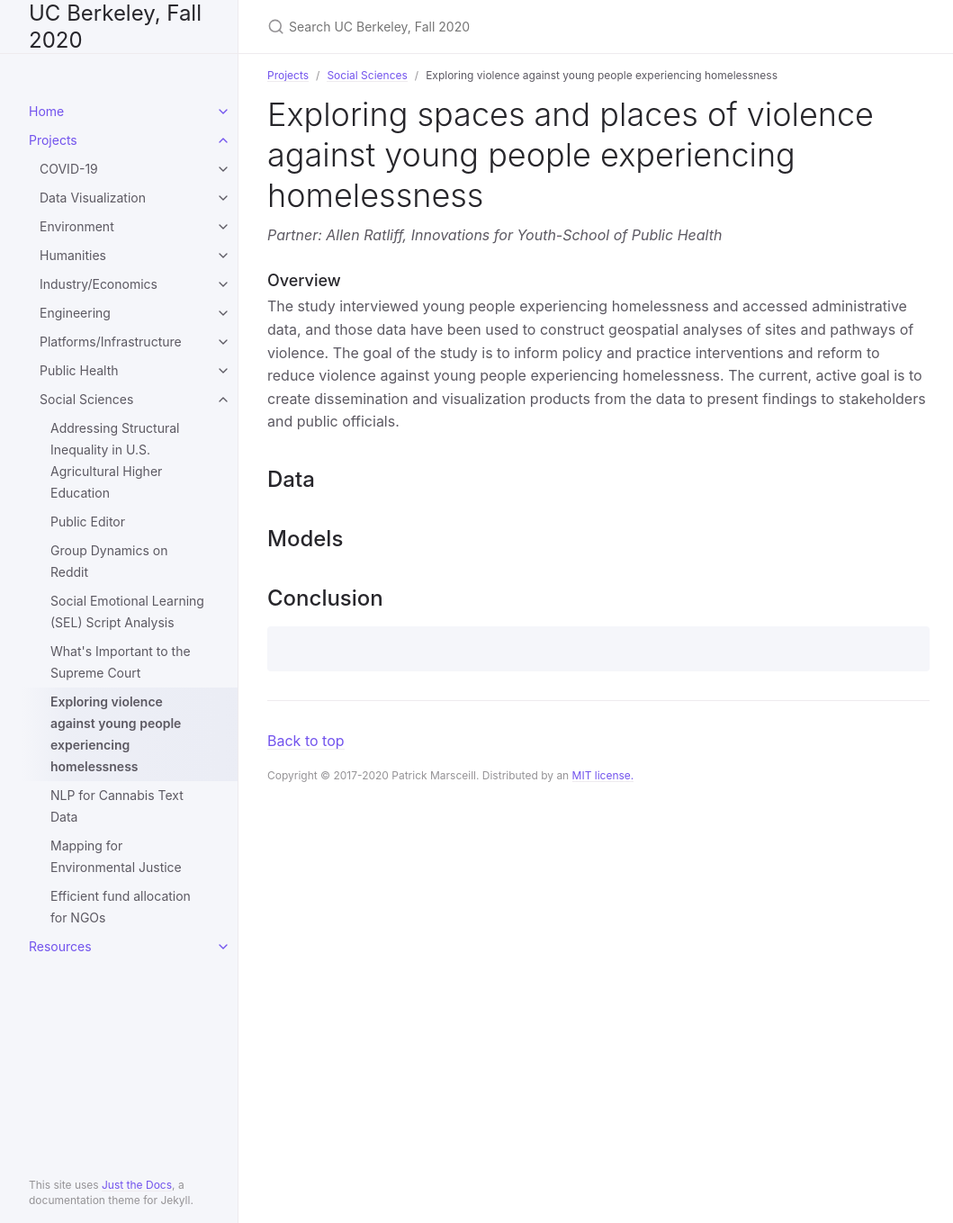
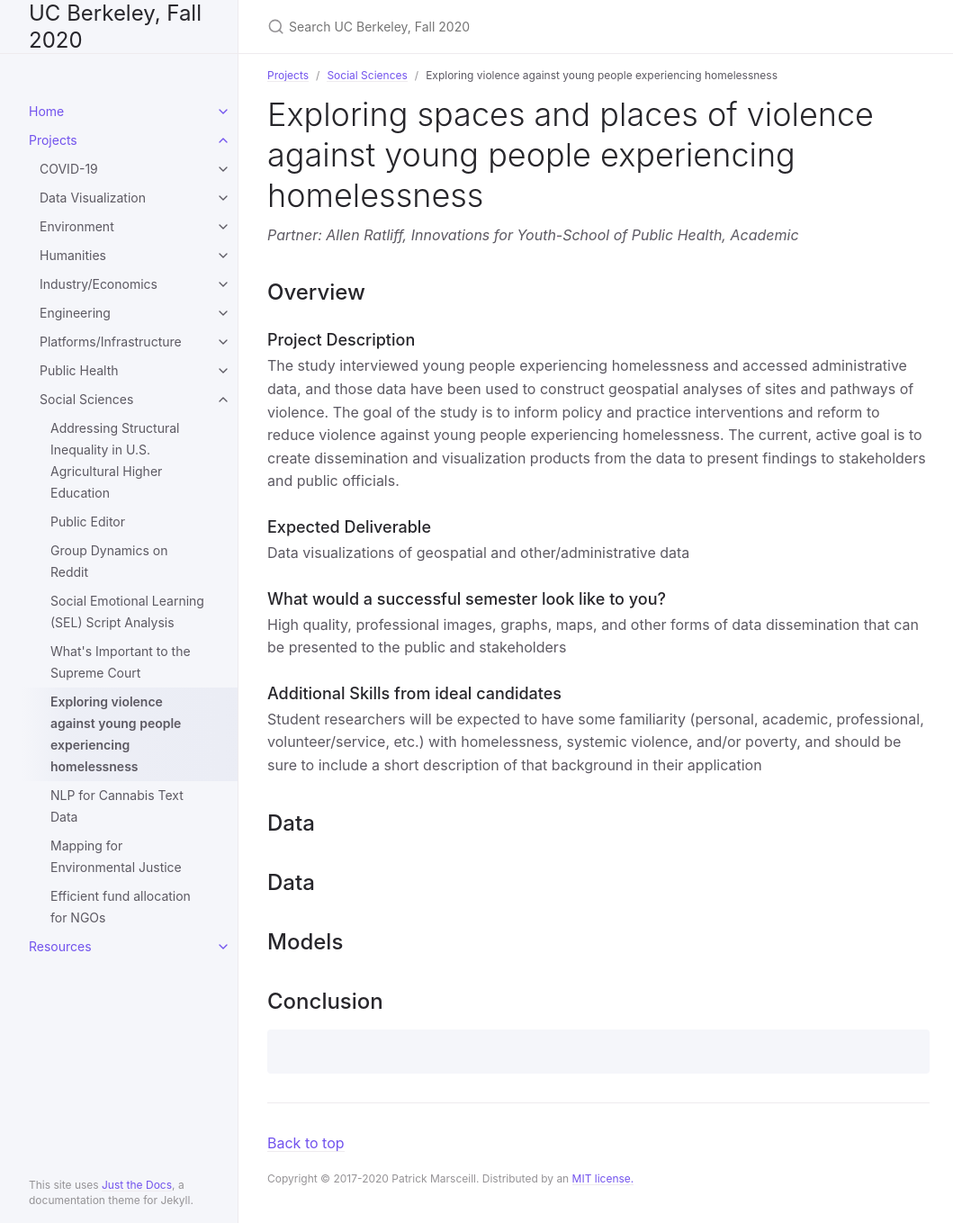
Before and after one commit to DS-Discovery/ds-discovery.github.io, a Jekyll site: the page built from Projects/Social Sciences/Exploring spaces and places of violence against young people experiencing homelessness.md, in a window 1280 px wide and 1359 px high. Shown: the whole window at 90% size, without its empty margins (107-1166 px from the left). Built offline with Jekyll 4.4.1, drawn with Linux system fonts in a browser that asks for light colours.

Commit message:
Update Exploring spaces and places of violence against young people experiencing homelessness.md

```diff
--- a/Projects/Social Sciences/Exploring spaces and places of violence against young people experiencing homelessness.md
+++ b/Projects/Social Sciences/Exploring spaces and places of violence against young people experiencing homelessness.md
@@ -3,15 +3,25 @@ layout: default
 title: Exploring violence against young people experiencing homelessness
 parent: Social Sciences
 grand_parent: Projects
-nav_order: 2
+nav_order: 1
 ---
 
 # Exploring spaces and places of violence against young people experiencing homelessness
-*Partner: Allen Ratliff, Innovations for Youth-School of Public Health*
+*Partner: Allen Ratliff, Innovations for Youth-School of Public Health, Academic*
 
-### Overview
+## Overview
+### Project Description
+The study interviewed young people experiencing homelessness and accessed administrative data, and those data have been used to construct geospatial analyses of sites and pathways of violence. The goal of the study is to inform policy and practice interventions and reform to reduce violence against young people experiencing homelessness. The current, active goal is to create dissemination and visualization products from the data to present findings to stakeholders and public officials.
+### Expected Deliverable
+Data visualizations of geospatial and other/administrative data
 
-The study interviewed young people experiencing homelessness and accessed administrative data, and those data have been used to construct geospatial analyses of sites and pathways of violence. The goal of the study is to inform policy and practice interventions and reform to reduce violence against young people experiencing homelessness. The current, active goal is to create dissemination and visualization products from the data to present findings to stakeholders and public officials.
+### What would a successful semester look like to you?
+High quality, professional images, graphs, maps, and other forms of data dissemination that can be presented to the public and stakeholders
+### Additional Skills from ideal candidates
+Student researchers will be expected to have some familiarity (personal, academic, professional, volunteer/service, etc.) with homelessness, systemic violence, and/or poverty,
+and should be sure to include a short description of that background in their application
+
+## Data
 
 ## Data
 
```
